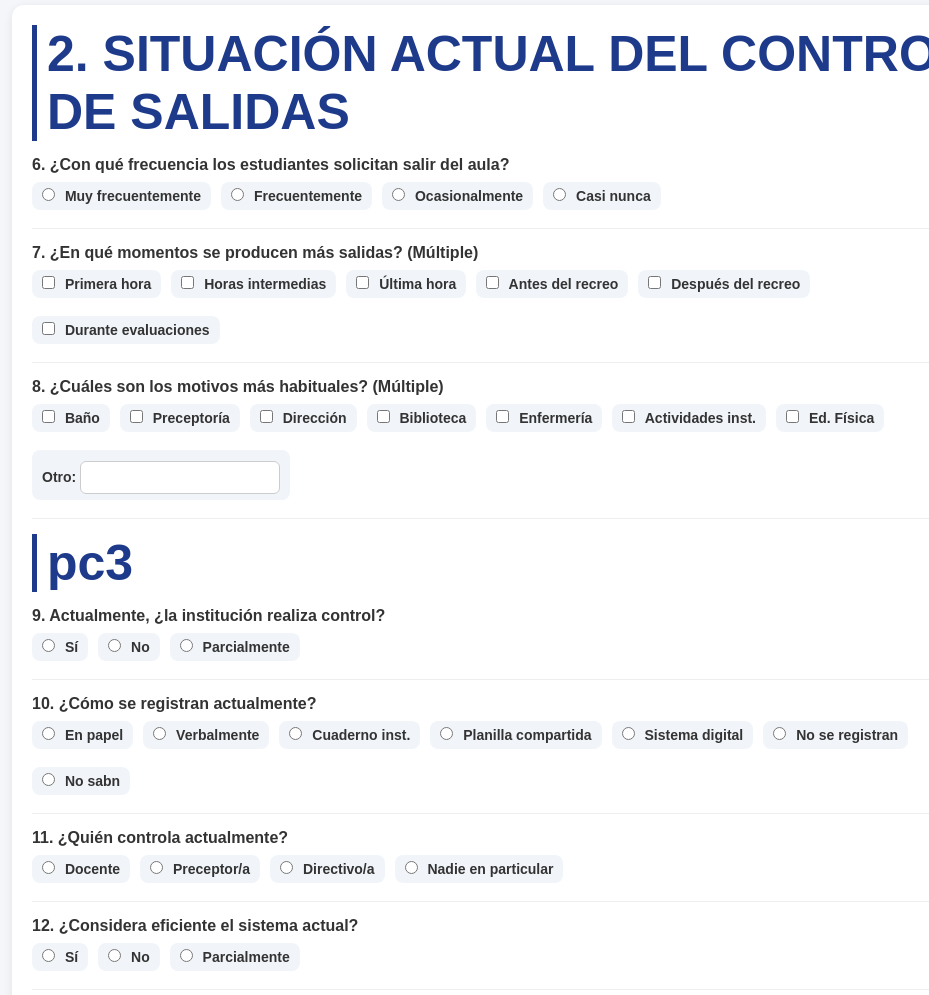
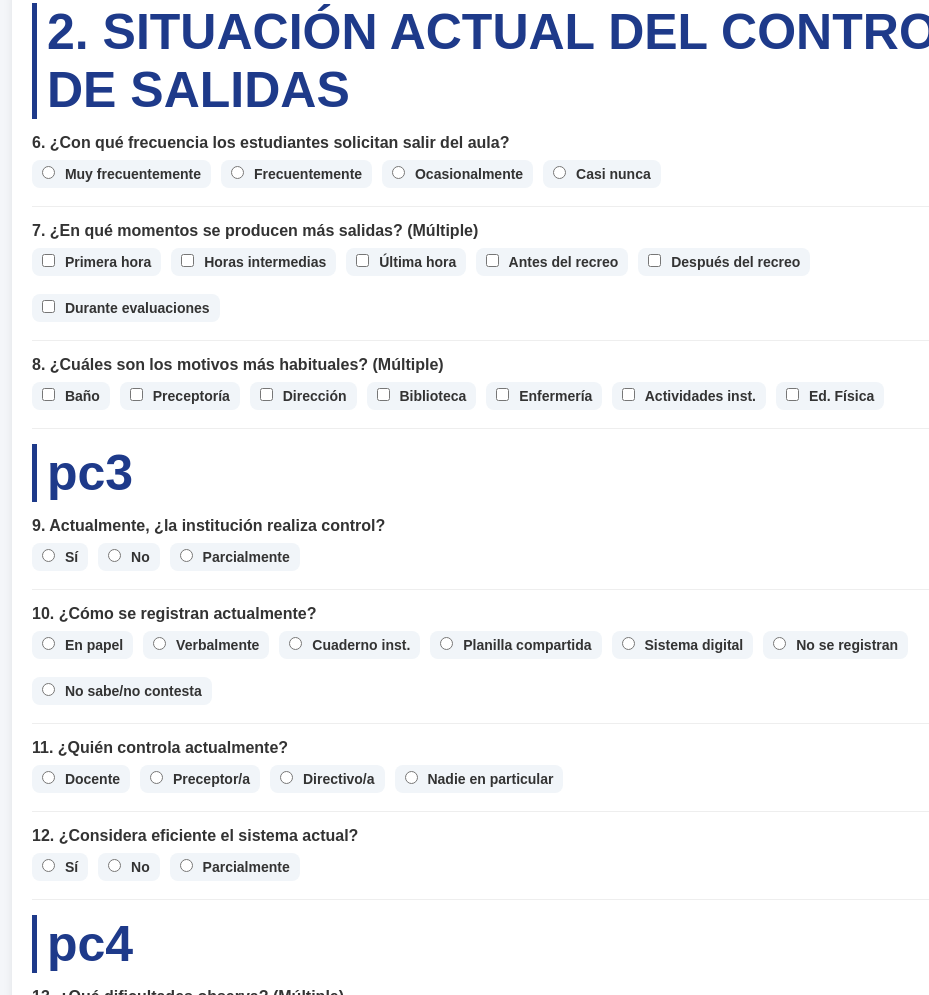
Before and after one commit to josepantaleo/borrar, a plain HTML site: page index.html in a window 1280 px wide. Shown: the part 916-1911 px from the top of the page, without its empty margins (128-1057 px from the left). Drawn offline with Linux system fonts and the light colour scheme.

Commit message:
Add files via upload

```diff
--- a/index.html
+++ b/index.html
@@ -48,7 +48,7 @@
                 ><input type="radio" name="q1" value="Auxiliar" /> Auxiliar /
                 Maestranza</label
               >
-              <label>Otro: <input type="text" name="q1_otro" /></label>
+
             </div>
           </div>
 
@@ -216,7 +216,7 @@
                 ><input type="checkbox" name="q8" value="Ed Fisica" /> Ed.
                 Física</label
               >
-              <label>Otro: <input type="text" name="q8_otro" /></label>
+
             </div>
           </div>
           <h2>pc3</h2>
@@ -260,7 +260,7 @@
               >
               <label
                 ><input type="radio" name="q10" value="No sabe" /> No
-                sabn</label
+                sabe/no contesta</label
               >
             </div>
           </div>
```
